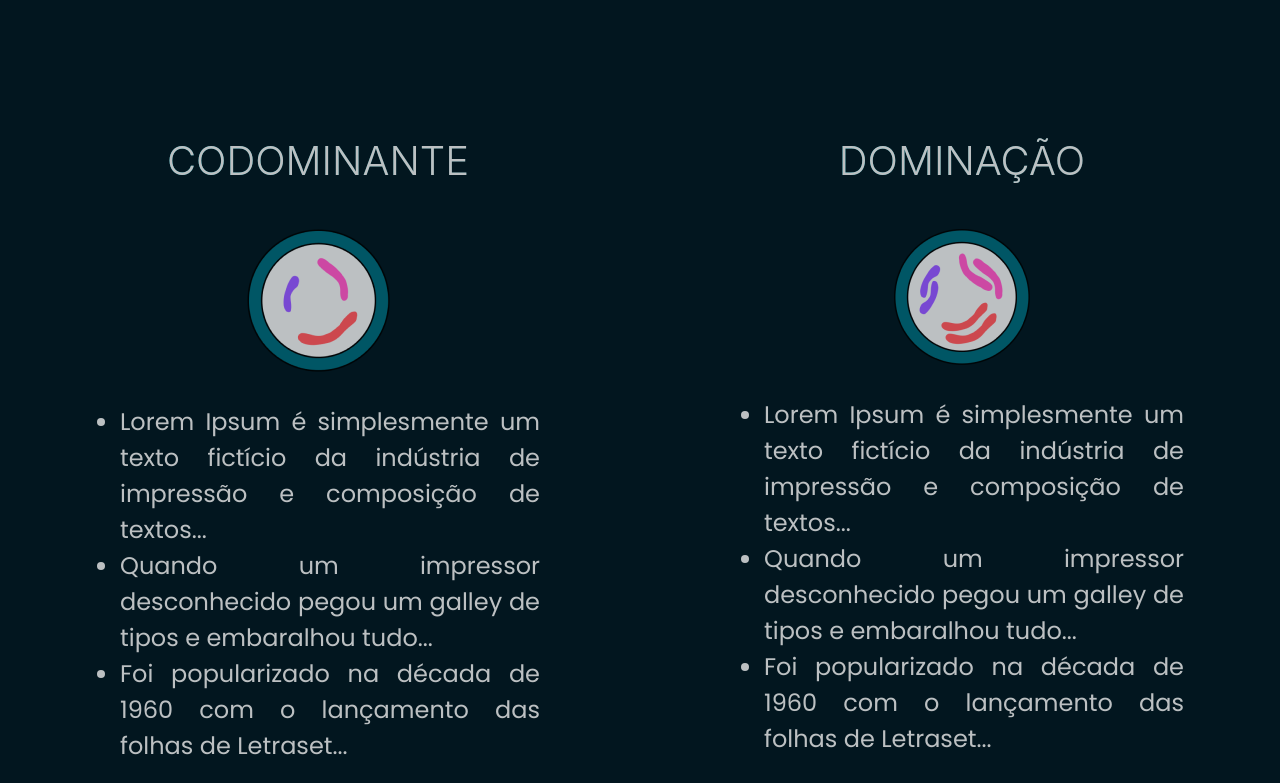
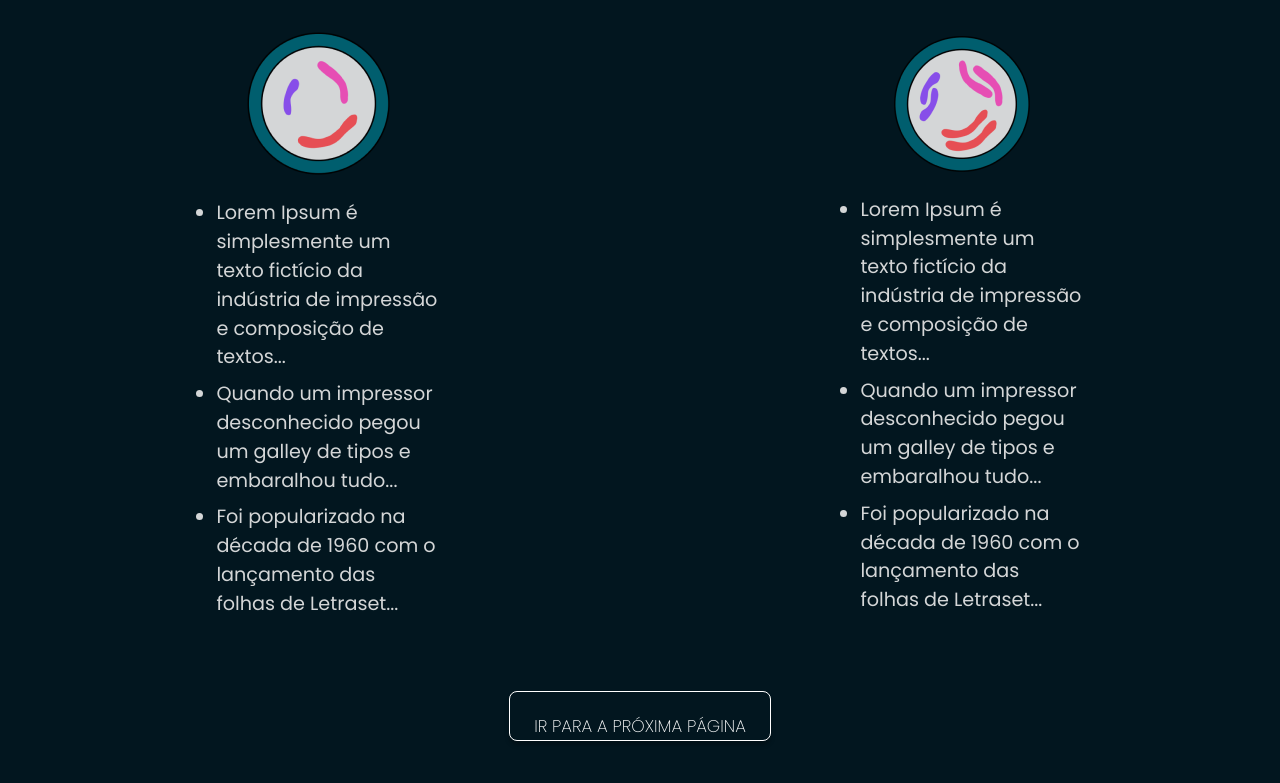
Before and after one commit to Matheus1415/Mendel, a React (Vite) app: page /Alelos in a window 1280 px wide. Shown: the part 1857-2640 px from the top of the page. Built offline with nearby package versions, Linux system fonts and the light colour scheme.

Commit message:
Ajustando

```diff
--- a/src/components/AleloCards/index.jsx
+++ b/src/components/AleloCards/index.jsx
@@ -9,19 +9,18 @@ export const AleloCards = ({
     listItems,
     headingFontSize,
     textFontSize,
-    width
 }) => {
     return (
         <Box
             display="flex"
             flexDirection="column"
             alignItems="center"
-            gap="2rem"
-            opacity="0.8"
-            width={width}
-            margin="5rem"
-        >
-            <Stack spacing={2}>
+            gap="1.5rem"
+            opacity="0.9"
+            width={{ base: "full", sm: "80%", md: "60%", lg: "40%" }} // Responsive width
+            mx="auto" // Center the box horizontally
+            >
+            <Stack spacing={2} textAlign="center">
                 <Heading color="Primary" variant="PrimaryTitle" fontSize={headingFontSize}>
                     {title}
                 </Heading>
@@ -36,11 +35,13 @@ export const AleloCards = ({
                 )}
             </Stack>
             {imageSrc && (
-                <Image src={imageSrc} alt={imageAlt} />
+                <Image src={imageSrc} alt={imageAlt} borderRadius="md" /> // Optional: Rounded corners for the image
             )}
-            <UnorderedList textAlign="justify" color="Primary" fontSize="1.5rem" fontWeight="normal">
+            <UnorderedList textAlign="left" color="Primary" fontSize="1.2rem" fontWeight="normal">
                 {listItems.map((item, index) => (
-                    <ListItem key={index}>{item}</ListItem>
+                    <ListItem key={index} mb="0.5rem"> {/* Add bottom margin for spacing between list items */}
+                        {item}
+                    </ListItem>
                 ))}
             </UnorderedList>
         </Box>
--- a/src/pages/Alelos/index.jsx
+++ b/src/pages/Alelos/index.jsx
@@ -62,21 +62,27 @@ export const Alelos = () => {
                 >
                     CATEGORIAS DE ALELOS
                 </Heading>
-                <SimpleGrid columns={{ base: 1, md: 2 }} spacing={10}>
+                <SimpleGrid
+                    columns={{ base: 1, md: 2 }}
+                    spacing={10}
+                    justifyContent="center" // Center the grid items horizontally
+                    alignItems="center"    // Center the grid items vertically
+                >
                     {alelosCardProps.map((props, index) => (
                         <AleloCards key={index} {...props} />
                     ))}
                 </SimpleGrid>
-                <Box textAlign="right">
+                <Box textAlign="center" mt="4rem">
                     <Button
                         bg="transparent"
-                        margin="5rem"
                         padding="1.5rem"
                         color="white"
                         border="1px"
                         variant="readMore"
+                        mx="auto" // Center the button horizontally
+                        display="block" // Ensure the button is block-level to center it
                     >
-                        <Text variant="Paragraph" textAlign="center" margin="1rem">
+                        <Text variant="Paragraph" textAlign="center">
                             Ir para a próxima página
                         </Text>
                     </Button>
```
